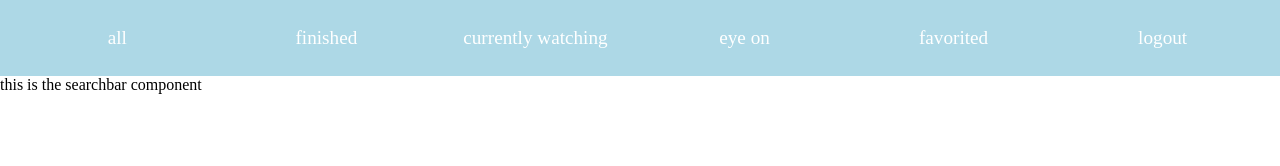
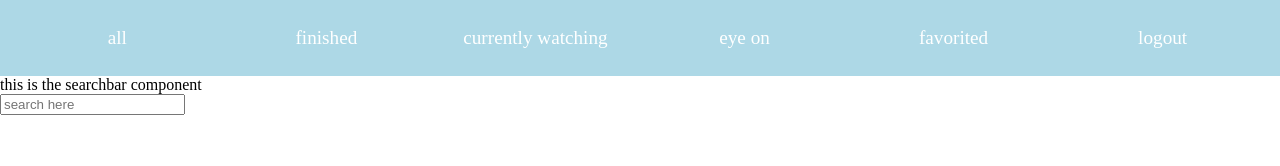
Before and after one commit to sarahrosecooper/personal-tv-app, a React (Create React App) app: page / in a window 1280 px wide. Shown: the top 166 px of the page. Built offline with nearby package versions, Linux system fonts and the light colour scheme.

Commit message:
feat: (Searchbar.js)

```diff
--- a/src/components/Searchbar.js
+++ b/src/components/Searchbar.js
@@ -1,7 +1,44 @@
-import React from "react";
+import React, { useState } from "react";
+
+// guideline: https://medium.com/@carlie.anglemire/search-bar-in-react-with-a-3rd-party-api-ced92c940236
 
 const Searchbar = () => {
-  return <div>this is the searchbar component</div>;
+  const [search, setSearch] = useState({
+    searchTerm: "",
+  });
+
+  // console.log(search);
+
+  const handleChange = (e) => {
+    setSearch({
+      ...search,
+      [e.target.name]: e.target.value,
+    });
+  };
+
+  const submitSearch = (e) => {
+    e.preventDefault();
+    setSearch({
+      searchTerm: "",
+    });
+  };
+
+  return (
+    <div>
+      this is the searchbar component
+      <form onSubmit={submitSearch}>
+        <label htmlFor="searchTerm" />
+        <input
+          id="searchTerm"
+          type="text"
+          name="searchTerm"
+          value={search.searchTerm}
+          onChange={handleChange}
+          placeholder="search here"
+        />
+      </form>
+    </div>
+  );
 };
 
 export default Searchbar;
```
